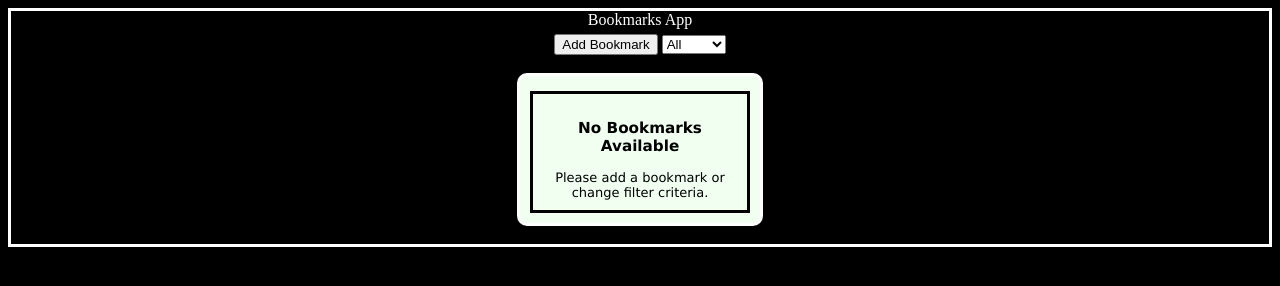
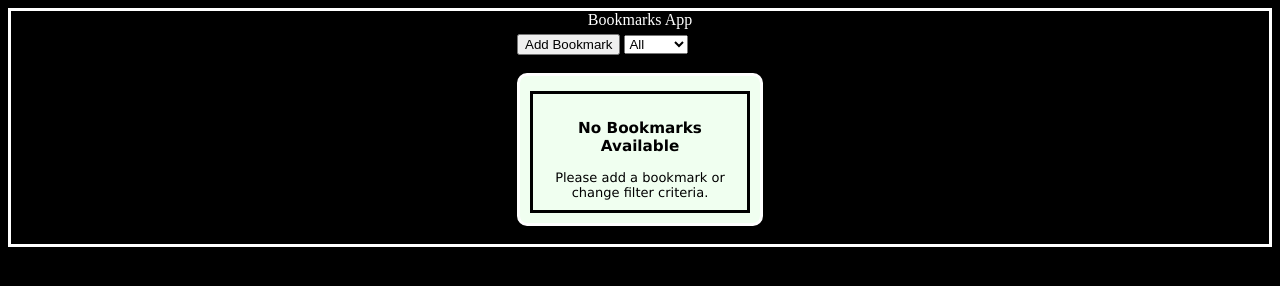
Before and after one commit to thinkful-ei-shark/JoshuaVaughan-bookmarks-app, a website built with webpack: page src/index.html in a window 1280 px wide. Built offline with nearby package versions, Linux system fonts and the light colour scheme; no server answers.

Commit message:
changes made for submission

```diff
--- a/src/index.html
+++ b/src/index.html
@@ -6,12 +6,10 @@
     <meta http-equiv="X-UA-Compatible" content="ie=edge" />
     <meta href="" content="icon" />
     <link rel="stylesheet" href="src/styles.css" />
+    <title style="display: none">Bookmark App</title>
   </head>
   <body>
     <header>Bookmarks App</header>
-    <main>
-      <div class="controlCenter"></div>
-      <section id="list-container"></section>
-    </main>
+    <main></main>
   </body>
 </html>
--- a/src/render.js
+++ b/src/render.js
@@ -27,6 +27,7 @@ const initialRender = () => {
         <option class="filter-by" value="5" name="five">5 star+</option>
       </select>
   </div>
+  <section id="list-container"></section>
   `;
 
   return template;
@@ -39,8 +40,9 @@ const formTemplate = `<form id="submit-bookmark">
 <input required type="url" id="url" placeholder="e.g. https://www.test.com" />
 <label for="desc">Description</label>
 <input type="text" id="desc" placeholder="e.g. My Wishlist" />
-<label for="rating" placeholder="1"></label>
+<label for="rating" placeholder="1">Rating</label>
 <input required type="number" id="rating" min="1" max="5" />
+<br />
 <button type="submit" id="submit">Submit</button>
 <button type="button" id="cancel">Cancel</button>
 </form>`;
@@ -90,7 +92,7 @@ const render = function () {
   // Filter item list if store prop is true by item.checked === false
   let html = '';
   if (!store.adding) {
-    $('.controlCenter').html(initialRender());
+    $('main').html(initialRender());
     const bookmarks = getBookmarks();
     console.log(bookmarks);
     if (bookmarks.length < 1) {
```
Also changed, not shown: README.md.
